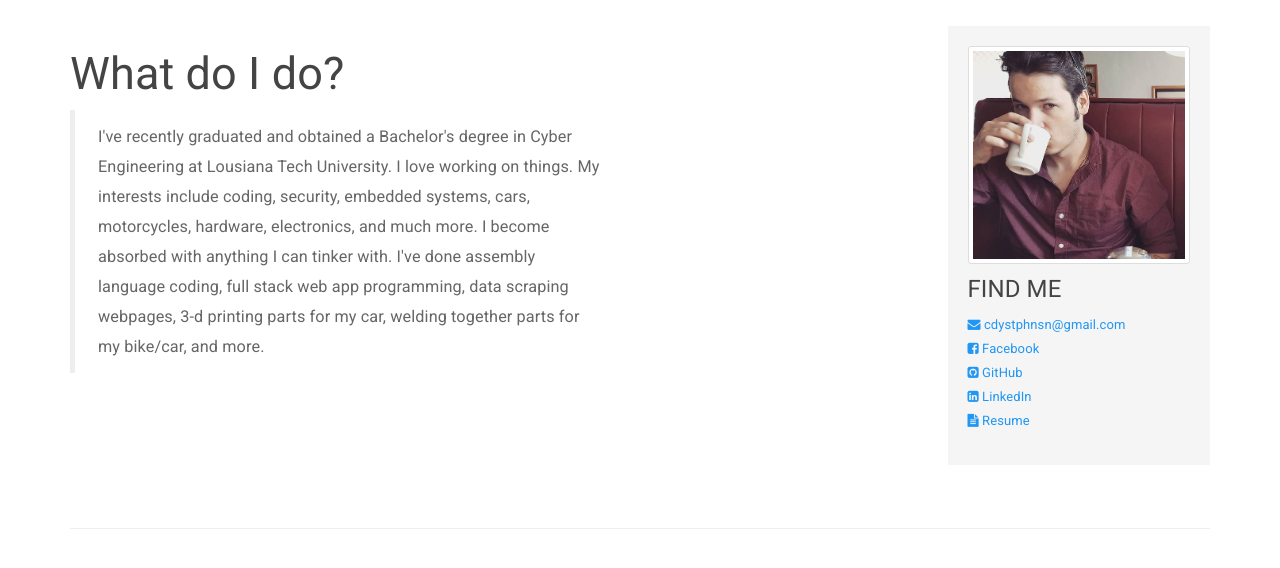
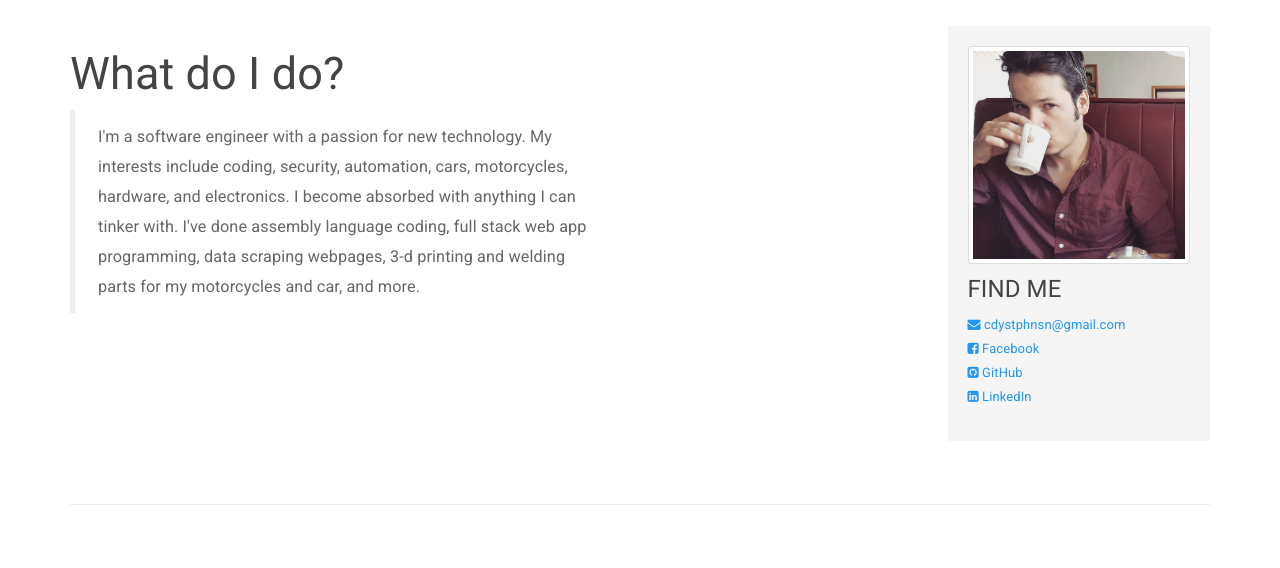
Before and after one commit to zenxr/zenxr.github.io, a Jekyll site: the page built from index.html, in a window 1280 px wide, cut to the strip 301-869 px from the top of the page. Built offline with Jekyll 4.4.1, drawn with Linux system fonts in a browser that asks for light colours; nearby versions of some CDN libraries.

Commit message:
Update index.html

```diff
--- a/index.html
+++ b/index.html
@@ -21,7 +21,7 @@ layout: default
         <div class="col-md-6">
             <h2 class="header-light regular-pad">What do I do?</h2>
             <blockquote>
-              <p>I've recently graduated and obtained a Bachelor's degree in Cyber Engineering at Lousiana Tech University. I love working on things. My interests include coding, security, embedded systems, cars, motorcycles, hardware, electronics, and much more. I become absorbed with anything I can tinker with. I've done assembly language coding, full stack web app programming, data scraping webpages, 3-d printing parts for my car, welding together parts for my bike/car, and more.</p>
+              <p>I'm a software engineer with a passion for new technology. My interests include coding, security, automation, cars, motorcycles, hardware, and electronics. I become absorbed with anything I can tinker with. I've done assembly language coding, full stack web app programming, data scraping webpages, 3-d printing and welding parts for my motorcycles and car, and more.</p>
             </blockquote>
         </div>
         <div class="col-md-3 col-md-offset-3">
@@ -33,7 +33,6 @@ layout: default
                   <li><a href="https://www.facebook.com/cody.stephenson.750"><i class="fa fa-facebook-square" aria-hidden="true"></i> Facebook</a></li>
                   <li><a href="https://github.com/zenxr"><i class="fa fa-github-square" aria-hidden="true"></i> GitHub</a></li>
                   <li><a href="https://www.linkedin.com/in/cody-stephenson-774458124/"><i class="fa fa-linkedin-square" aria-hidden="true"></i> LinkedIn</a></li>
-                  <li><a href="/Cody_Stephenson_resume.pdf"><i class="fa fa-file-text" aria-hidden="true"></i> Resume</a></li>
                 </ul>
             </div>
         </div>
```
